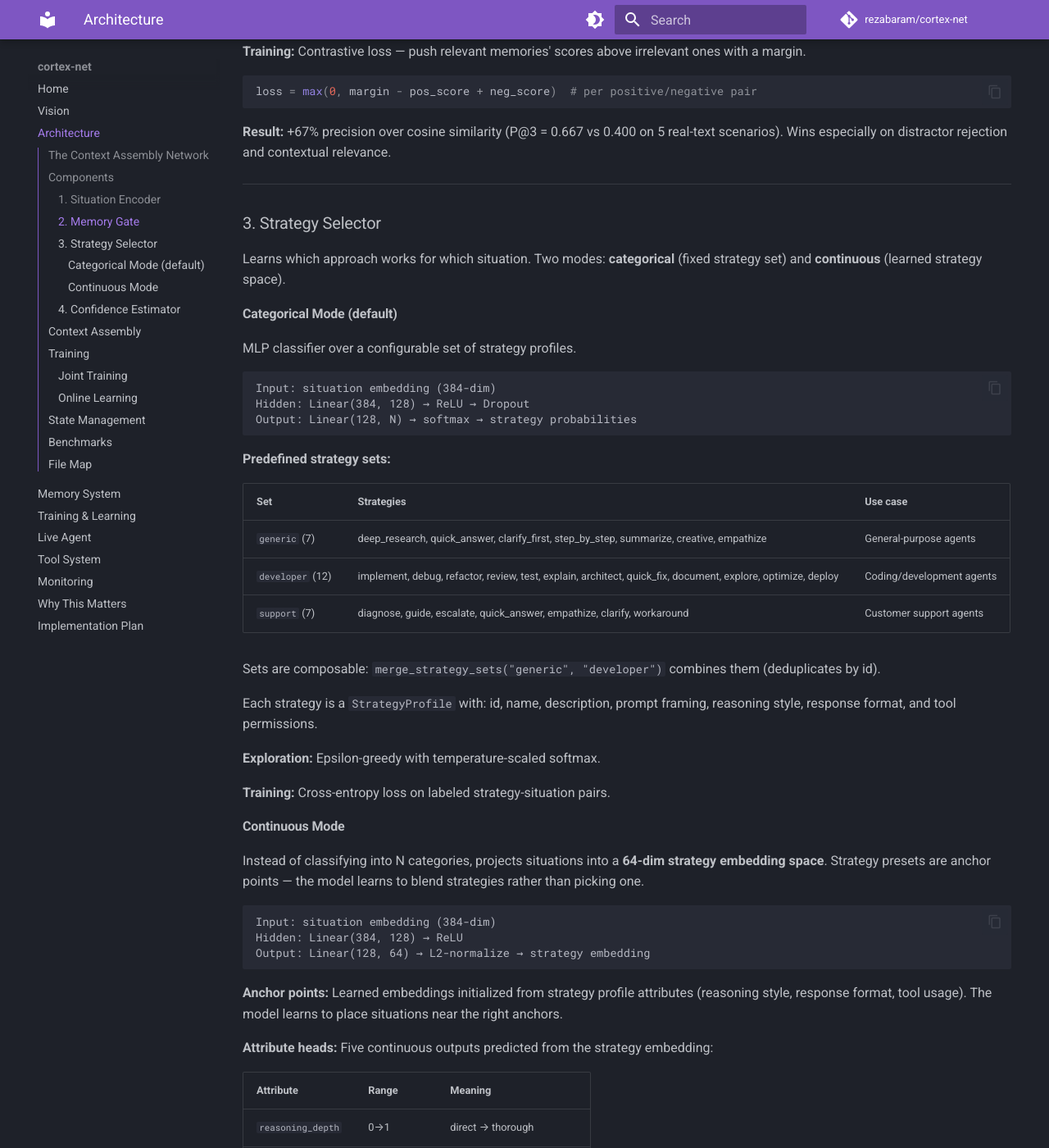
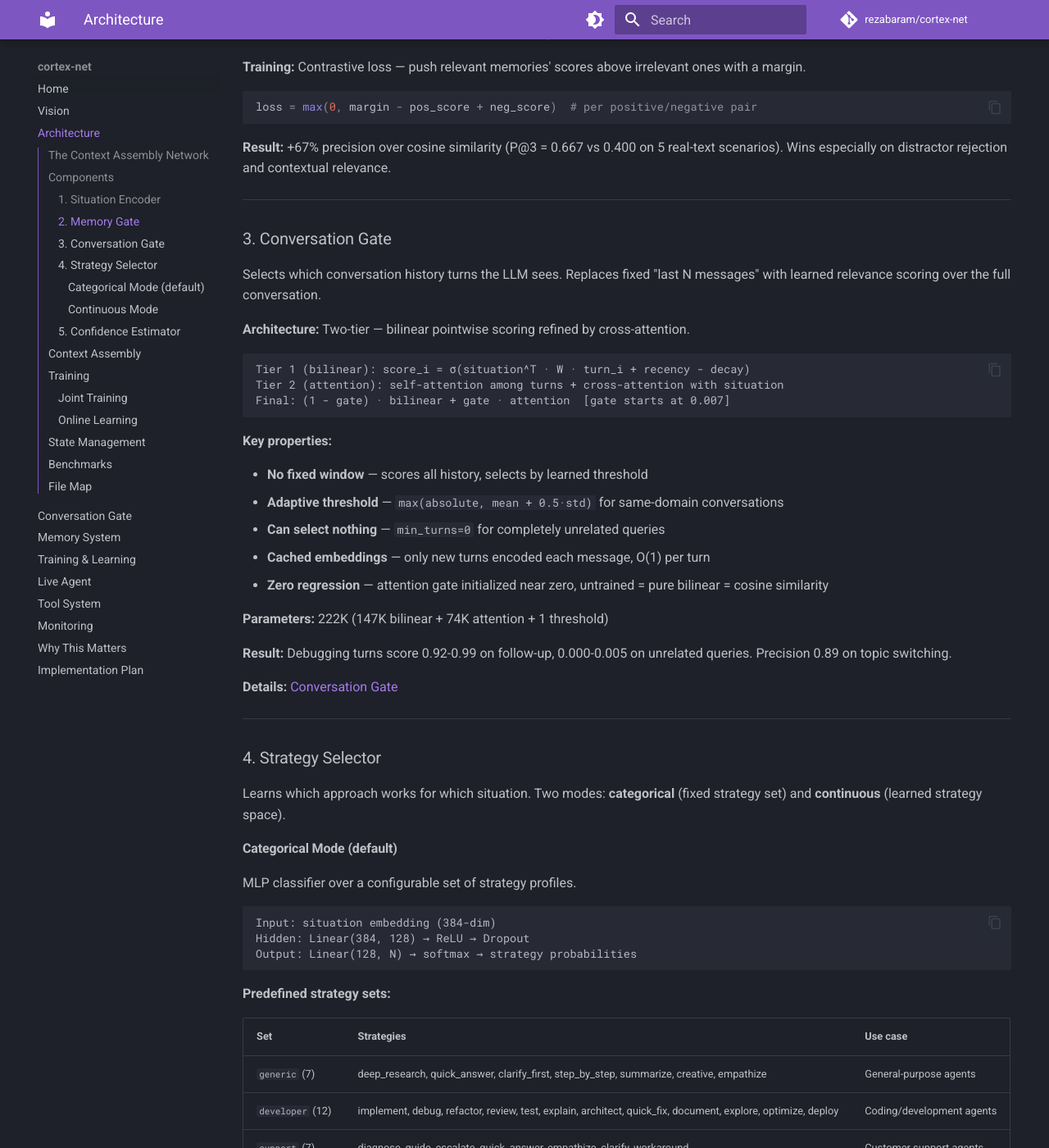
Before and after one commit to rezabaram/cortex-net, an MkDocs documentation site: the page built from docs/architecture.md, in a window 1280 px wide and 1400 px high, scrolled down 1595 px. Shown: the whole window at 82% size. Built offline with MkDocs 1.6.1 and Material for MkDocs 9.7.7, drawn with Linux system fonts in a browser that asks for light colours; comment, search, counter and statistics services are not loaded; some of the changed text lies outside the part shown.

Commit message:
Docs update: Conversation Gate page, architecture refresh, progress checkpoint
- New docs/conversation-gate.md: full architecture, performance, training details
- Updated architecture.md: 5 components (was 4), 1.3M params, file map
- Updated index.md: current status with all milestones
- Updated mkdocs nav
- Progress checkpoint in memory/progress.md

````diff
--- a/docs/architecture.md
+++ b/docs/architecture.md
@@ -5,10 +5,11 @@
 cortex-net is a **Context Assembly Network (CAN)** — small, trainable neural components that learn to compose the optimal context window for a frozen LLM.
 
 ```
-Query + History + Metadata
+Query + Full History + Metadata
         ↓
   Situation Encoder (MLP, 858K params)
         ↓ situation embedding (384-dim)
+        ├──→ Conversation Gate (bilinear + attention, 222K) ──→ relevant history turns
         ├──→ Memory Gate (bilinear, 147K) ──→ relevant memories
         ├──→ Strategy Selector (MLP, 51K) ──→ approach profile
         └──→ Confidence Estimator (MLP, 50K) → proceed/hedge/escalate
@@ -24,7 +25,7 @@ Query + History + Metadata
                               Update all components
 ```
 
-**Total: ~1.1M trainable parameters.** The LLM stays frozen.
+**Total: ~1.3M trainable parameters** across 5 components. The LLM stays frozen.
 
 ---
 
@@ -78,7 +79,35 @@ loss = max(0, margin - pos_score + neg_score)  # per positive/negative pair
 
 ---
 
-### 3. Strategy Selector
+### 3. Conversation Gate
+
+Selects which conversation history turns the LLM sees. Replaces fixed "last N messages" with learned relevance scoring over the full conversation.
+
+**Architecture:** Two-tier — bilinear pointwise scoring refined by cross-attention.
+
+```
+Tier 1 (bilinear): score_i = σ(situation^T · W · turn_i + recency - decay)
+Tier 2 (attention): self-attention among turns + cross-attention with situation
+Final: (1 - gate) · bilinear + gate · attention  [gate starts at 0.007]
+```
+
+**Key properties:**
+
+- **No fixed window** — scores all history, selects by learned threshold
+- **Adaptive threshold** — `max(absolute, mean + 0.5·std)` for same-domain conversations
+- **Can select nothing** — `min_turns=0` for completely unrelated queries
+- **Cached embeddings** — only new turns encoded each message, O(1) per turn
+- **Zero regression** — attention gate initialized near zero, untrained = pure bilinear = cosine similarity
+
+**Parameters:** 222K (147K bilinear + 74K attention + 1 threshold)
+
+**Result:** Debugging turns score 0.92-0.99 on follow-up, 0.000-0.005 on unrelated queries. Precision 0.89 on topic switching.
+
+**Details:** [Conversation Gate](conversation-gate.md)
+
+---
+
+### 4. Strategy Selector
 
 Learns which approach works for which situation. Two modes: **categorical** (fixed strategy set) and **continuous** (learned strategy space).
 
@@ -136,7 +165,7 @@ Output: Linear(128, 64) → L2-normalize → strategy embedding
 
 ---
 
-### 4. Confidence Estimator
+### 5. Confidence Estimator
 
 Predicts whether the assembled context is sufficient for a good response.
 
@@ -277,6 +306,7 @@ All state persists to disk. The system survives crashes, restarts, and deploymen
 | Developer strategy set | Strategies | 12 | — | implement, debug, refactor, review, test, explain, architect, quick_fix, document, explore, optimize, deploy |
 | Confidence Estimator | ECE | 0.010 | — | **< 0.1 target** |
 | Full comparison (6 scenarios) | P@3 | 0.833 | 0.778 (cosine RAG) | **+7%** |
+| Conversation Gate (4 scenarios) | Precision | 0.89 | 0.50 (untrained) | **+78%** |
 
 *Strategy selector accuracy with random embeddings (no text encoder in test); with real text embeddings, accuracy is 100% on training scenarios.
 
@@ -289,7 +319,9 @@ src/cortex_net/
 ├── context_assembler.py      # Full pipeline: query → assembled context
 ├── situation_encoder.py      # MLP fusion: text + history + metadata → embedding
 ├── memory_gate.py            # Bilinear relevance scorer, contrastive training
-├── strategy_selector.py      # 10-strategy classifier, epsilon-greedy exploration
+├── conversation_gate.py      # Two-tier conversation context selector
+├── pretrain_conversation_gate.py  # Synthetic pre-training for conversation gate
+├── strategy_selector.py      # Strategy classifier + continuous strategy space
 ├── confidence_estimator.py   # Calibrated confidence, BCE + ECE loss
 ├── joint_trainer.py          # Multi-task joint training, shared gradients
 ├── feedback_collector.py     # Implicit feedback extraction, replay buffer
--- a/mkdocs.yml
+++ b/mkdocs.yml
@@ -29,6 +29,7 @@ nav:
   - Home: index.md
   - Vision: vision.md
   - Architecture: architecture.md
+  - Conversation Gate: conversation-gate.md
   - Memory System: memory.md
   - Training & Learning: training.md
   - Live Agent: agent.md
````
Also changed, not shown: docs/conversation-gate.md (added, +158 -0 lines), docs/index.md (+8 -4 lines), 1 other file.
